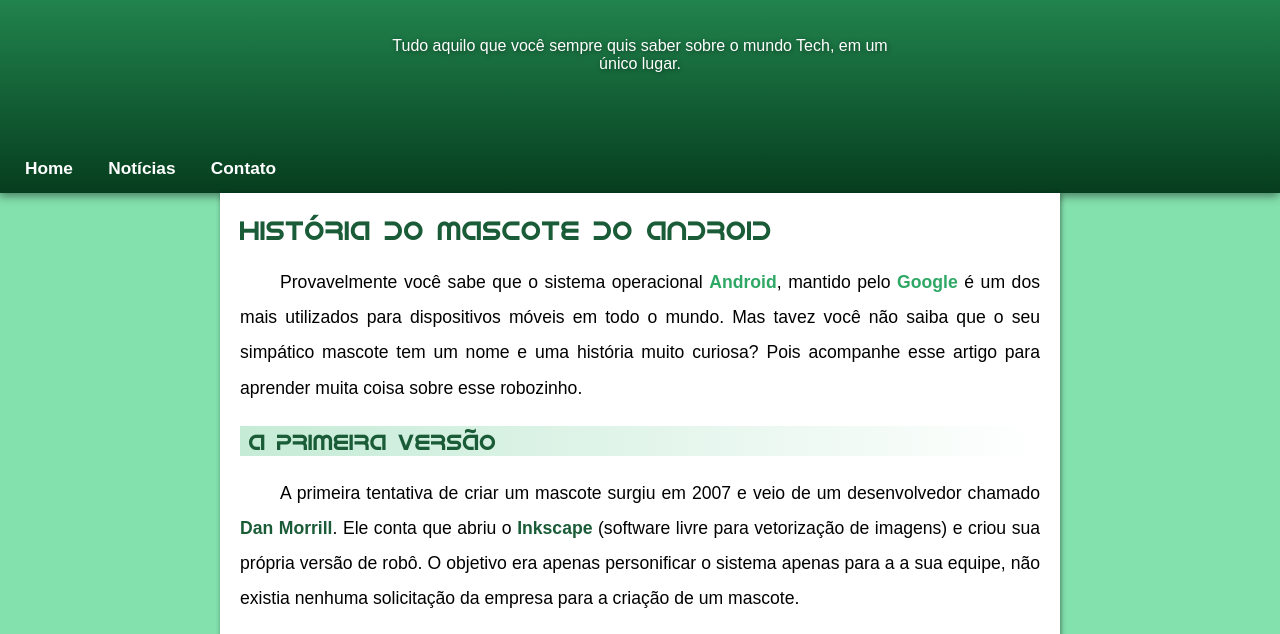
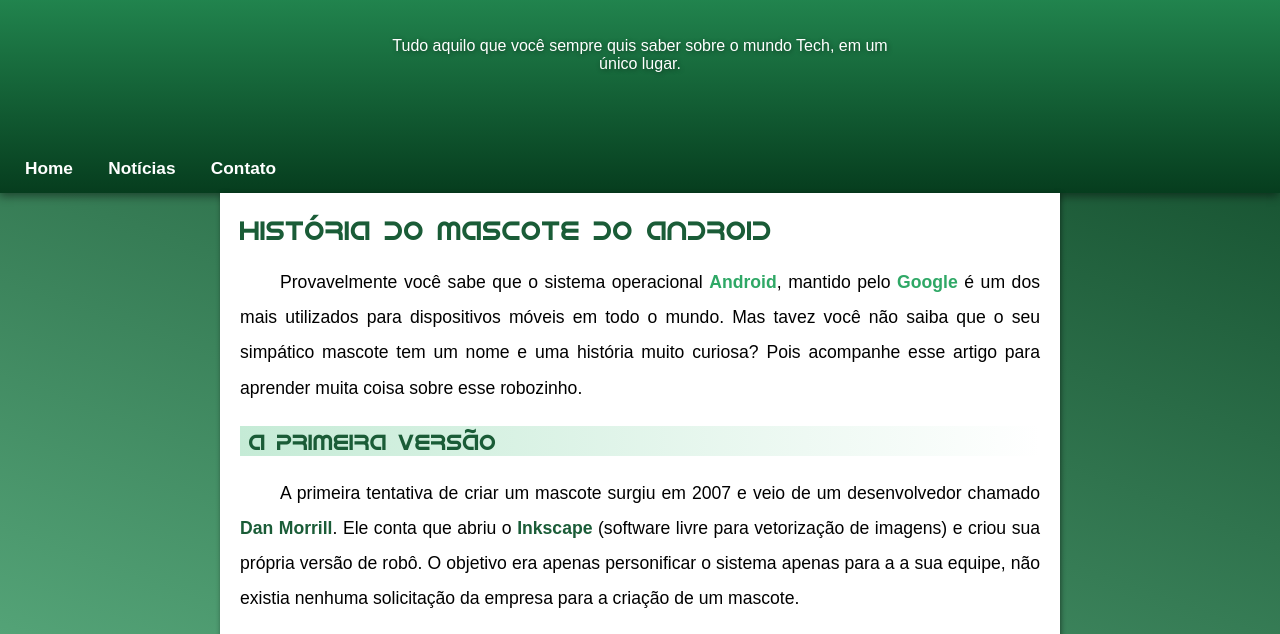
Before and after one commit to filipescavalcante/projeto-android, a plain HTML site: page index.html in a window 1280 px wide. Shown: the part 100-734 px from the top of the page. Drawn offline with Linux system fonts and the light colour scheme.

Commit message:
mudei cor de fundo

```diff
--- a/estilo/style.css
+++ b/estilo/style.css
@@ -28,7 +28,7 @@
 }
 
 body{
-    background-color: var(--cor1);
+    background-image: linear-gradient(200deg, var(--cor5), #83e1ad, var(--cor5));
     font-family: var(--fonte-padrao);
  }
 
```
